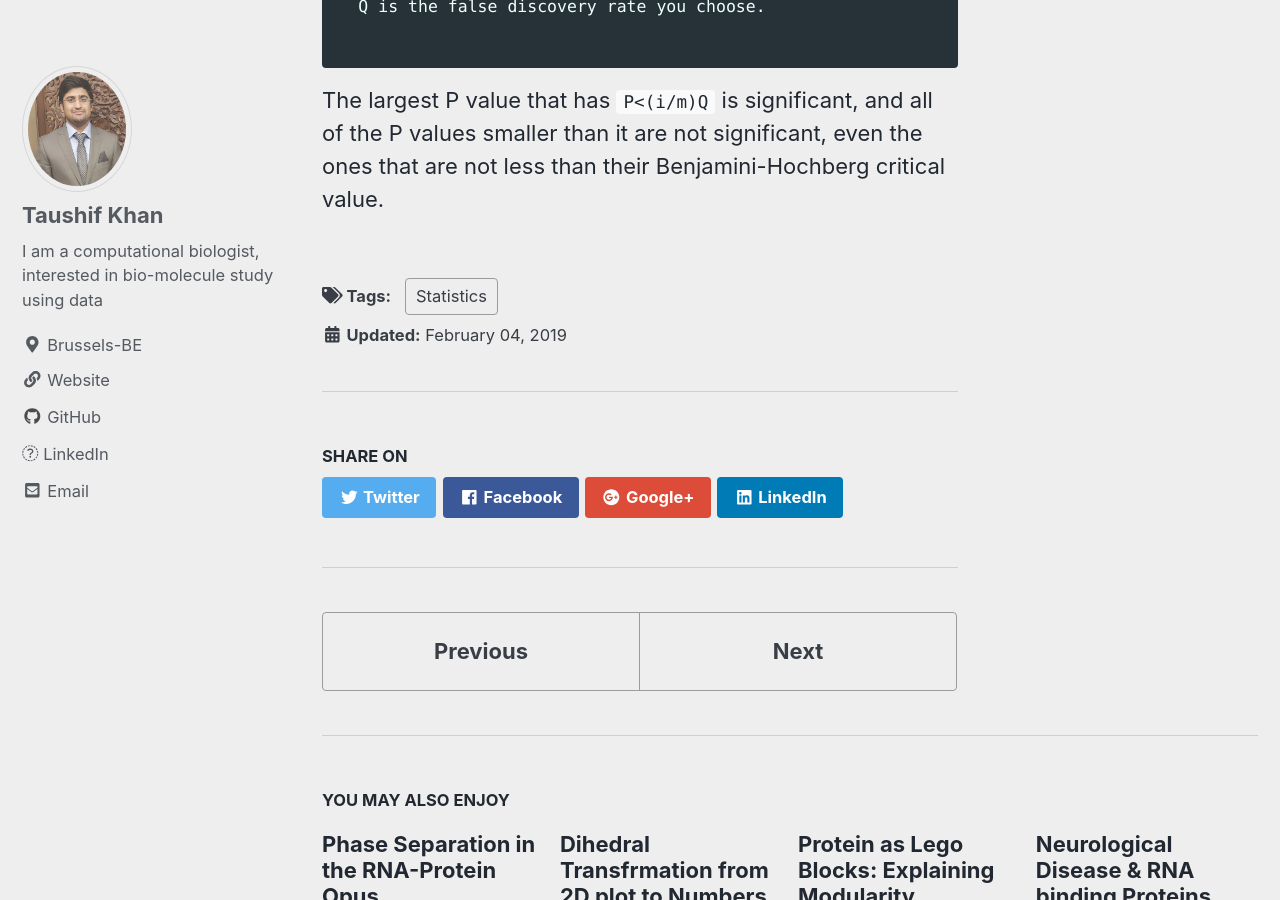
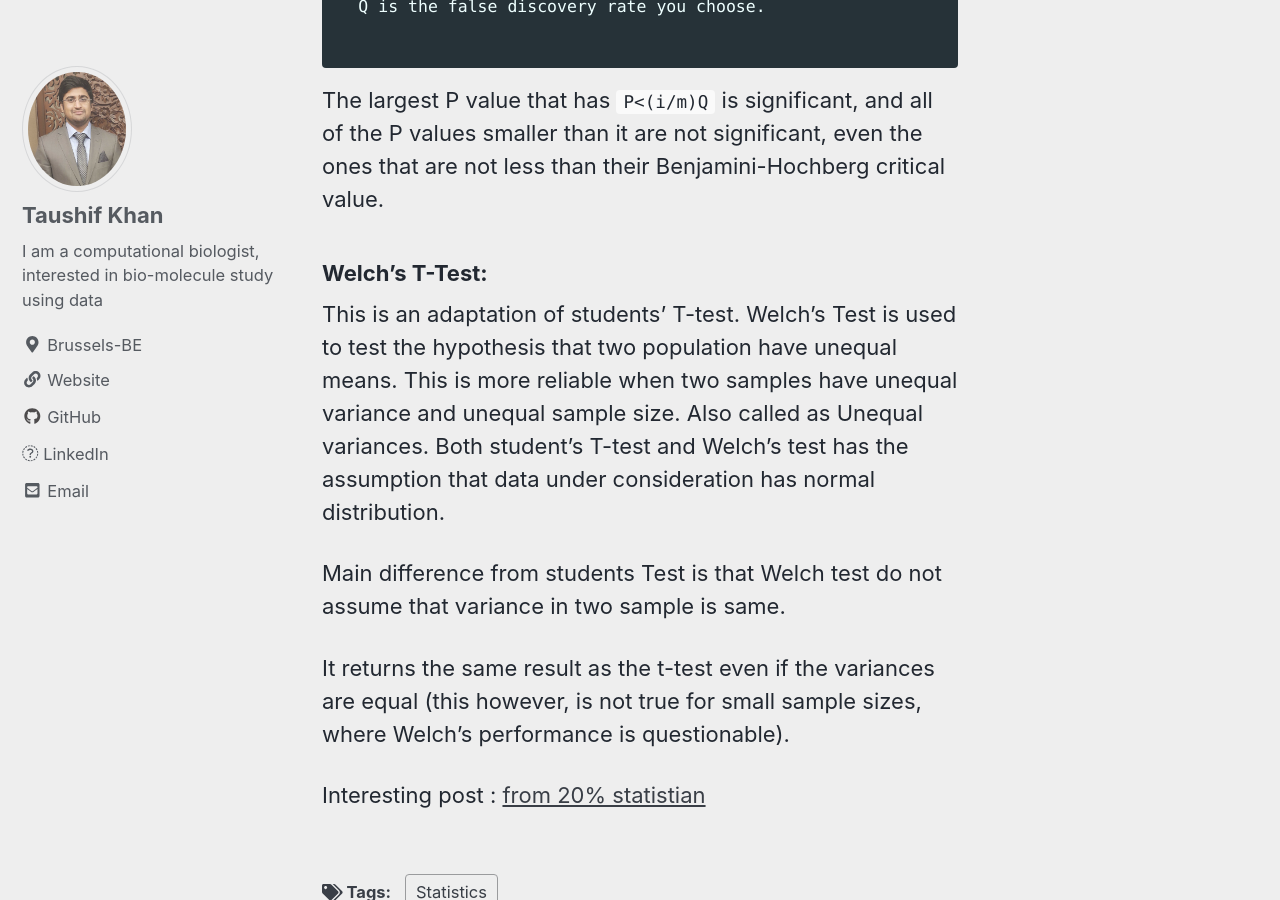
Before and after one commit to taushifkhan/taushifkhan.github.io, a Jekyll site: the page built from _posts/2019-02-10-StatisticalTests.md, in a window 1280 px wide and 900 px high, scrolled down 2026 px. Built offline with Jekyll 4.4.1, drawn with Linux system fonts in a browser that asks for light colours; cached includes are drawn as plain includes; nearby versions of some CDN libraries; some of the changed text lies outside the part shown.

Commit message:
new posts

````diff
--- a/_posts/2019-02-10-StatisticalTests.md
+++ b/_posts/2019-02-10-StatisticalTests.md
@@ -62,3 +62,19 @@ positives. Se the false discovery rate.
 The largest P value that has ```P<(i/m)Q``` is significant,
 and all of the P values smaller than it are not significant,
 even the ones that are not less than their Benjamini-Hochberg critical value.
+
+### Welch’s T-Test:
+This is an adaptation of students’ T-test. Welch’s Test is used to test the
+hypothesis that two population have unequal means.
+This is more reliable when two samples have unequal variance and unequal sample size.
+Also called as Unequal variances.
+Both student’s T-test and Welch’s test has the assumption that data under
+consideration has normal distribution.
+
+Main difference from students Test is that Welch test do not assume that variance in
+two sample is same.
+
+It returns the same result as the t-test even if the variances are equal
+(this however, is not true for small sample sizes, where Welch’s performance is questionable).
+
+Interesting post : [from 20% statistian](http://daniellakens.blogspot.com/2015/01/always-use-welchs-t-test-instead-of.html)
````
